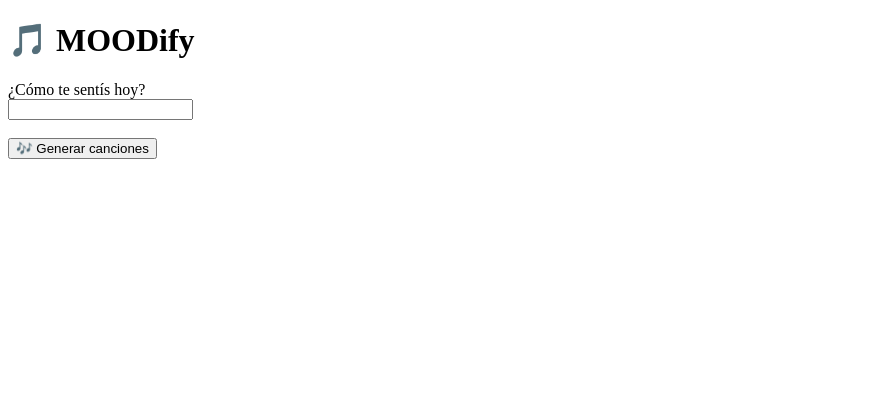
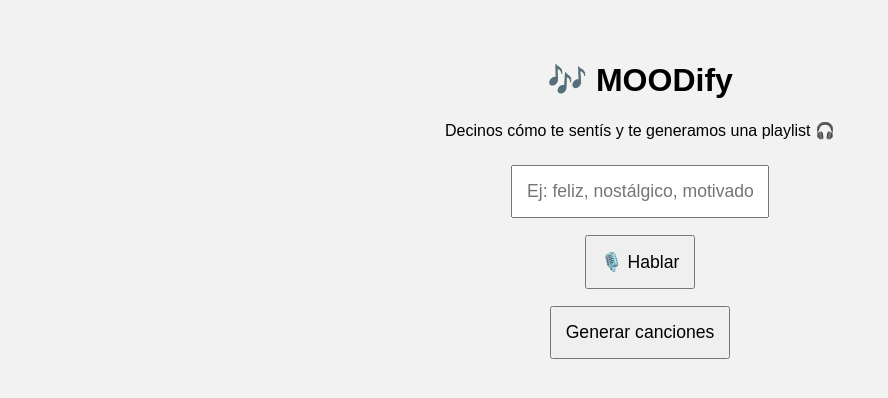
Before and after one commit to alanriquelmee/Hackathon, a plain HTML site: page index.html in a window 1280 px wide. Shown: the whole page, without its empty margins (0-888 px from the left). Drawn offline with Linux system fonts and the light colour scheme.

Commit message:
Update index.html

```diff
--- a/index.html
+++ b/index.html
@@ -2,15 +2,75 @@
 <html lang="es">
 <head>
     <meta charset="UTF-8">
-    <title>MOODify - Tu playlist según tu estado de ánimo</title>
+    <title>MOODify 🎵</title>
+    <style>
+        body {
+            font-family: Arial, sans-serif;
+            text-align: center;
+            padding: 2em;
+            background-color: #f2f2f2;
+        }
+        input, button {
+            padding: 0.8em;
+            margin: 0.5em;
+            font-size: 1.1em;
+        }
+        #mic-status {
+            font-style: italic;
+            color: green;
+        }
+    </style>
 </head>
 <body>
-    <h1>🎵 MOODify</h1>
+    <h1>🎶 MOODify</h1>
+    <p>Decinos cómo te sentís y te generamos una playlist 🎧</p>
+
     <form action="/generar_playlist" method="POST">
-        <label for="estado_animo">¿Cómo te sentís hoy?</label><br>
-        <input type="text" name="estado_animo" id="estado_animo" required>
-        <br><br>
-        <button type="submit">🎶 Generar canciones</button>
+        <input type="text" name="estado_animo" id="estado_animo" placeholder="Ej: feliz, nostálgico, motivado..." required>
+        <br>
+        <button type="button" onclick="iniciarReconocimiento()">🎙️ Hablar</button>
+        <span id="mic-status"></span>
+        <br>
+        <button type="submit">Generar canciones</button>
     </form>
+
+    <script>
+        function iniciarReconocimiento() {
+            const status = document.getElementById("mic-status");
+            const input = document.getElementById("estado_animo");
+
+            // Soporte del navegador
+            const SpeechRecognition = window.SpeechRecognition || window.webkitSpeechRecognition;
+            if (!SpeechRecognition) {
+                alert("Tu navegador no soporta reconocimiento por voz.");
+                return;
+            }
+
+            const recognition = new SpeechRecognition();
+            recognition.lang = "es-ES";
+            recognition.interimResults = false;
+            recognition.maxAlternatives = 1;
+
+            status.textContent = "🎧 Escuchando... hablá ahora";
+
+            recognition.start();
+
+            recognition.onresult = function(event) {
+                const resultado = event.results[0][0].transcript;
+                input.value = resultado;
+                status.textContent = "✅ Capturado: " + resultado;
+            };
+
+            recognition.onerror = function(event) {
+                status.textContent = "❌ Error: " + event.error;
+            };
+
+            recognition.onend = function() {
+                if (status.textContent === "🎧 Escuchando... hablá ahora") {
+                    status.textContent = "⏹️ Micrófono apagado.";
+                }
+            };
+        }
+    </script>
 </body>
 </html>
```
